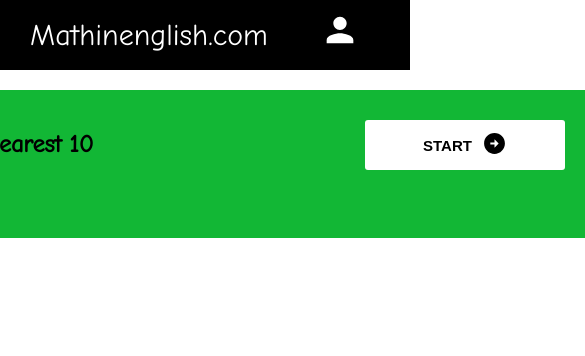
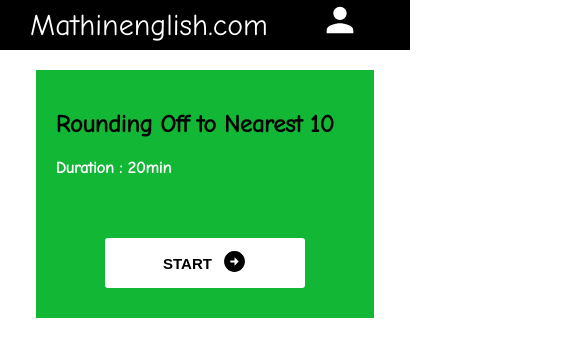
Before and after one commit to Nethmee5/Online-Test-Platform, a React (Create React App) app: page / in a window 390 px wide. Shown: the top 356 px of the page, 585 px wide, since content can reach past the window. Built offline with nearby package versions, Linux system fonts and the light colour scheme.

Commit message:
added changes for responsive design

```diff
--- a/src/components/Header/index.scss
+++ b/src/components/Header/index.scss
@@ -1,7 +1,7 @@
 .container {
   background-color: #000;
   display: flex;
-  width: 100%;
+  width: 100vw;
   height: 50px;
   justify-content: space-between;
   align-items: center;
@@ -17,4 +17,7 @@
     font-size: 40px;
     cursor: pointer;
   }
+  @media only screen and (max-width: 768px) {
+    padding: 0 10px;
+  }
 }
--- a/src/pages/Dashboard/index.scss
+++ b/src/pages/Dashboard/index.scss
@@ -1,4 +1,8 @@
 .dashboard-container {
+  width: 100vw;
+  margin: 0;
+  padding: 0;
+  box-sizing: border-box;
   margin-bottom: 100px;
   .test-container {
     width: 100%;
@@ -6,7 +10,8 @@
     display: grid;
 
     .test-list {
-      width: 780px;
+      max-width: 780px;
+      width: 100%;
       margin-top: 20px;
       background-color: #12b735;
       padding: 10px;
@@ -21,6 +26,7 @@
       }
       .right-text {
         margin-left: auto;
+        margin-right: auto;
         display: flex;
         padding: 20px;
         .btn-start,
@@ -57,4 +63,43 @@
       }
     }
   }
+  @media only screen and (max-width: 768px) {
+    .test-list {
+      flex-direction: column;
+      padding: 10px;
+
+      .right-text {
+        margin-top: 10px;
+        padding: 10px;
+
+        .btn-start,
+        .btn-expand {
+          width: 100%;
+          font-size: 14px;
+        }
+      }
+    }
+  }
+  @media only screen and (max-width: 480px) {
+    .test-list {
+      padding: 5px;
+
+      .left-text {
+        padding: 5px;
+        h4 {
+          font-size: 16px;
+        }
+      }
+
+      .right-text {
+        padding: 5px;
+
+        .btn-start,
+        .btn-expand {
+          width: 100%;
+          font-size: 12px;
+        }
+      }
+    }
+  }
 }
```
